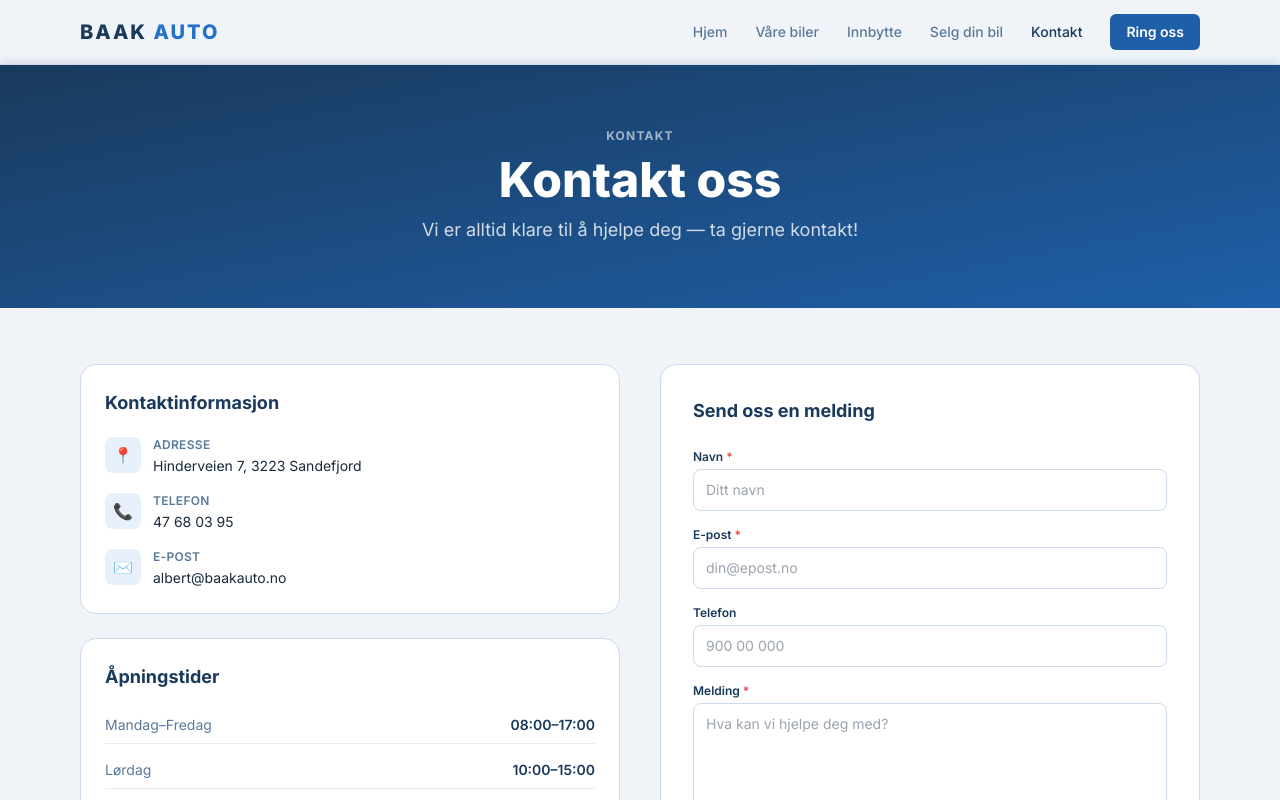
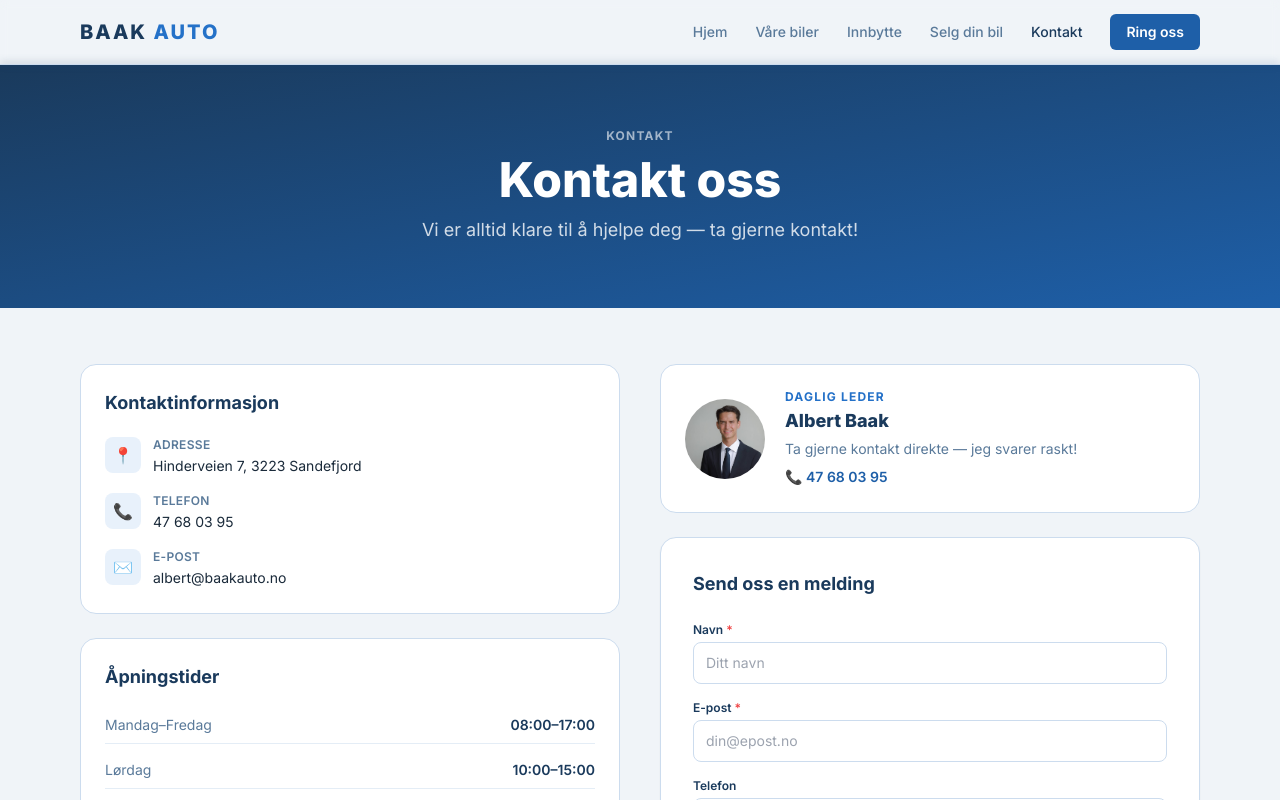
Before and after one commit to didrikbaak-cyber/Baakauto, a Next.js app: page /kontakt in a window 1280 px wide. Shown: the top 800 px of the page. Built offline with nearby package versions, Linux system fonts and the light colour scheme.

Commit message:
Legg til profilbilde av Albert Baak på kontaktsiden

```diff
--- a/app/kontakt/page.tsx
+++ b/app/kontakt/page.tsx
@@ -118,8 +118,32 @@ export default function KontaktPage() {
             </div>
           </div>
 
-          {/* RIGHT: Kontaktskjema */}
-          <ContactForm />
+          {/* RIGHT: Profilkort + Kontaktskjema */}
+          <div className="space-y-6">
+            <div className="bg-white border border-[#ccdcee] rounded-2xl p-6 flex items-center gap-5">
+              <div className="relative w-20 h-20 flex-shrink-0">
+                <Image
+                  src="/albert.jpg"
+                  alt="Albert Baak — Daglig leder"
+                  fill
+                  className="object-cover rounded-full"
+                  sizes="80px"
+                />
+              </div>
+              <div>
+                <p className="text-xs font-bold uppercase tracking-widest text-[#2471c8] mb-0.5">Daglig leder</p>
+                <h3 className="text-lg font-extrabold text-[#1a3a5c]">Albert Baak</h3>
+                <p className="text-sm text-[#5a7a9a] mt-1">Ta gjerne kontakt direkte — jeg svarer raskt!</p>
+                <a
+                  href="tel:+4747680395"
+                  className="inline-flex items-center gap-1.5 mt-2 text-sm font-semibold text-[#1e5fa8] hover:text-[#2471c8] transition-colors"
+                >
+                  📞 47 68 03 95
+                </a>
+              </div>
+            </div>
+            <ContactForm />
+          </div>
         </div>
       </section>
     </>
```
Also changed, not shown: public/albert.jpg (added).
